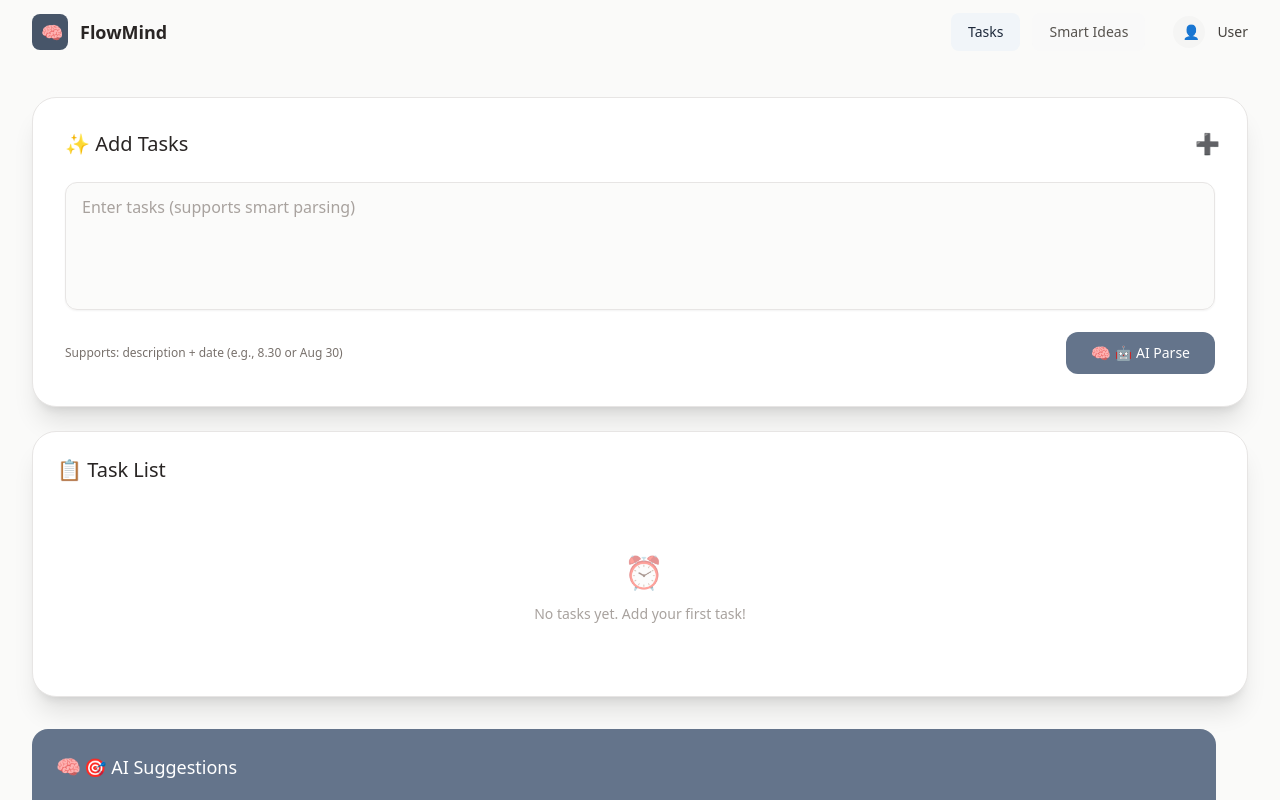
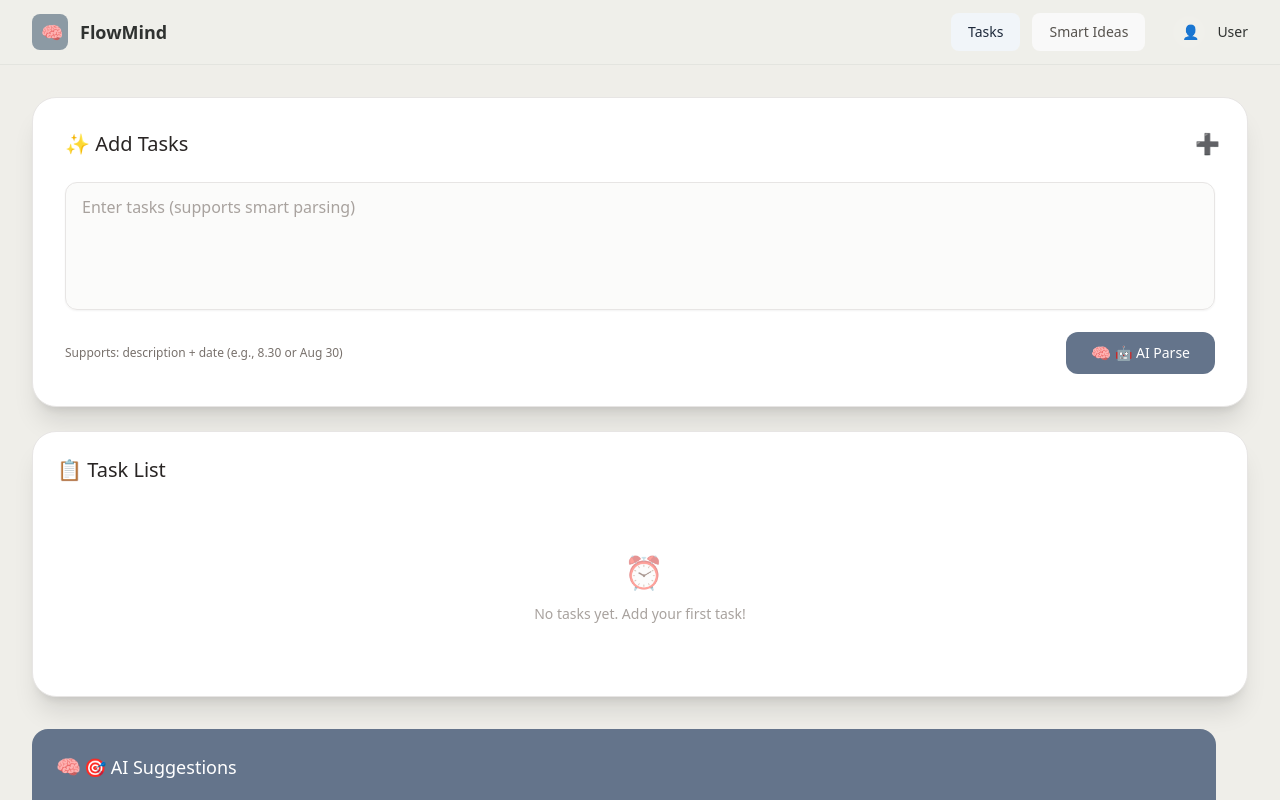
Before and after one commit to JinyiLu-0x/FlowMind, a React (Vite) app: page / in a window 1280 px wide. Both pictures are taken after a click on the button "Sign In". Shown: the top 800 px of the page. Built offline with nearby package versions, Linux system fonts and the light colour scheme.

Commit message:
background color adjustment

```diff
--- a/src/FlowMind.jsx
+++ b/src/FlowMind.jsx
@@ -12,6 +12,7 @@ const FlowMind = () => {
   const [currentView, setCurrentView] = useState('login');
   const [selectedDate, setSelectedDate] = useState('');
   const [expandedTask, setExpandedTask] = useState(null);
+  const [isComposing, setIsComposing] = useState(false);
   const usernameRef = useRef(null);
   const passwordRef = useRef(null);
   const taskInputRef = useRef(null);
@@ -710,7 +711,7 @@ const FlowMind = () => {
     );
   };
 
-  // 智能想法收集器组件 - 增加 Drafts 面板（可转为 Task / 删除）
+  // 智能想法收集器组件 - 修复后无残留 diff 标记
   const IdeaCollector = () => {
     // 将 draft 转为 task
     const promoteDraftToTask = (draft) => {
@@ -746,10 +747,12 @@ const FlowMind = () => {
         <div className="grid grid-cols-1 lg:grid-cols-3 gap-8">
           {/* 输入区 */}
           <div className="lg:col-span-2 space-y-6">
-            <div className="bg-white/90 backdrop-blur-md rounded-3xl p-8 shadow-xl border border-stone-200">
+            <div className="card-morandi backdrop-blur-md rounded-3xl p-8 border">
               <div className="flex items-center justify-between mb-6">
-                <h2 className="text-xl font-medium text-stone-800">🧠 智能思考助手</h2>
-                <Brain size={20} className="text-stone-400" />
+                <div className="flex items-center gap-3">
+                  <Brain size={20} className="text-[var(--m-accent)]" />
+                  <h2 className="text-xl font-medium" style={{color: 'var(--m-foreground)'}}>智能思考助手</h2>
+                </div>
               </div>
 
               <div className="space-y-4">
@@ -767,7 +770,7 @@ const FlowMind = () => {
                   </div>
                   <button
                     onClick={addSmartEntry}
-                    className="bg-slate-500 text-white px-8 py-3 rounded-xl hover:scale-105 hover:shadow-lg transition-all text-sm font-medium flex items-center space-x-2"
+                    className="btn-morandi px-8 py-3 rounded-xl hover:scale-105 hover:shadow-lg transition-all text-sm font-medium flex items-center space-x-2"
                   >
                     <Brain size={16} />
                     <span>🤖 智能解析</span>
@@ -777,9 +780,9 @@ const FlowMind = () => {
             </div>
 
             {/* 智能任务列表 */}
-            <div className="bg-white rounded-3xl p-6 border border-stone-200 shadow-xl">
+            <div className="card-morandi rounded-3xl p-6 border shadow-xl">
               <div className="flex items-center justify-between mb-6">
-                <h2 className="text-xl font-medium text-stone-800 mb-4">📋 智能任务</h2>
+                <h2 className="text-xl font-medium" style={{color: 'var(--m-foreground)'}}>📋 智能任务</h2>
                 <div className="text-xs text-stone-500">
                   {smartEntries.length} 个智能条目
                 </div>
@@ -796,8 +799,8 @@ const FlowMind = () => {
                 ))}
 
                 {smartEntries.length === 0 && (
-                  <div className="text-center py-12 text-stone-400">
-                    <Brain size={32} className="mx-auto mb-4 opacity-50" />
+                  <div className="text-center py-12" style={{color: 'var(--m-muted)'}}>
+                    <Brain size={32} className="mx-auto mb-4 opacity-60" />
                     <p className="text-sm">还没有智能任务，开始输入第一个想法吧！</p>
                   </div>
                 )}
@@ -807,10 +810,10 @@ const FlowMind = () => {
 
           {/* 右侧：Knowledge / Drafts / Skills */}
           <div className="space-y-6">
-            <div className="bg-slate-500 rounded-2xl p-6 text-white">
+            <div className="surface-morandi rounded-2xl p-6 text-white/90">
               <h3 className="text-lg font-medium mb-4 flex items-center">
                 <Lightbulb className="mr-2" size={20} />
-                🔗 知识连接
+                知识连接
               </h3>
 
               <div className="space-y-3 max-h-56 overflow-y-auto">
@@ -1115,37 +1118,37 @@ const FlowMind = () => {
     return () => mq && mq.removeEventListener && mq.removeEventListener('change', apply);
   }, []);
 
-  // 通用卡片组件（保留样式，但确保透明度在深色下可读）
+  // 通用卡片组件：改为使用 morandi 样式类（不改结构）
   const Card = ({ children, className = '' }) => (
-    <div className={`bg-white/90 dark:bg-[#071026]/80 border border-stone-200 dark:border-stone-700 rounded-2xl p-6 shadow-md ${className}`}>
+    <div className={`card-morandi border rounded-2xl p-6 shadow-md ${className}`}>
       {children}
     </div>
   );
 
   // 主渲染：外层保持全页纯色背景并自适应
   return (
-    <div className="min-h-screen w-full bg-stone-50 dark:bg-slate-900 transition-colors flex flex-col">
+    <div className="min-h-screen w-full bg-morandi flex flex-col">
       {!user ? <LoginView /> : (
         <div className="flex-1 flex flex-col">
-          {/* 导航：和页面同色，透明边框，避免白色条带（全屏拉大时背景一致） */}
-          <nav className="bg-stone-50 dark:bg-slate-900 border-b border-transparent sticky top-0 z-40">
+          {/* 导航：使用 surface 背景以和页面一致 */}
+          <nav className="surface-morandi border-b border-transparent sticky top-0 z-40">
             <div className="max-w-7xl mx-auto px-4 sm:px-6 lg:px-8">
               <div className="flex items-center justify-between h-16">
                 <div className="flex items-center gap-3">
-                  <div className="w-9 h-9 rounded-lg bg-slate-600 flex items-center justify-center">
+                  <div className="w-9 h-9 rounded-lg" style={{backgroundColor: 'var(--m-accent)', display: 'flex', alignItems: 'center', justifyContent: 'center'}}>
                     <Brain size={18} className="text-white" />
                   </div>
-                  <div className="text-lg font-semibold text-stone-800 dark:text-stone-100">FlowMind</div>
+                  <div className="text-lg font-semibold" style={{color: 'var(--m-foreground)'}}>FlowMind</div>
                 </div>
 
                 <div className="flex items-center gap-3">
                   <NavButton active={currentView === 'dashboard'} onClick={() => setCurrentView('dashboard')}>Tasks</NavButton>
                   <NavButton active={currentView === 'ideas'} onClick={() => setCurrentView('ideas')}>Smart Ideas</NavButton>
                   <div className="ml-4 flex items-center gap-3">
-                    <div className="w-8 h-8 rounded-full bg-stone-100 dark:bg-stone-800 flex items-center justify-center">
+                    <div className="w-8 h-8 rounded-full surface-morandi flex items-center justify-center">
                       <User size={14} />
                     </div>
-                    <div className="text-sm font-medium text-stone-700 dark:text-stone-200">{user?.name}</div>
+                    <div className="text-sm font-medium" style={{color: 'var(--m-foreground)'}}>{user?.name}</div>
                   </div>
                 </div>
               </div>
--- a/src/index.css
+++ b/src/index.css
@@ -2,34 +2,73 @@
 @tailwind components;
 @tailwind utilities;
 
+/* Morandi palette variables + simple utility classes */
 :root {
-  font-family: system-ui, Avenir, Helvetica, Arial, sans-serif;
-  line-height: 1.5;
-  font-weight: 400;
-
-  color-scheme: light dark;
-  color: rgba(255, 255, 255, 0.87);
-  background-color: #242424;
-
-  font-synthesis: none;
-  text-rendering: optimizeLegibility;
-  -webkit-font-smoothing: antialiased;
-  -moz-osx-font-smoothing: grayscale;
+  --m-bg: #efeee9;
+  --m-surface: #eeeae6;
+  --m-card: #f6f4f2;
+  --m-accent: #8c9aa4;
+  --m-accent-2: #bfa9a2;
+  --m-muted: #7d7b77;
+  --m-foreground: #2f3230;
+  --m-border: rgba(47,50,49,0.06);
 }
 
-/* 保证 html / body 全高并移除干扰布局的 flex 设置 */
-html, body, #root {
-  height: 100%;
-}
-body {
-  margin: 0;
-  min-width: 320px;
-  min-height: 100vh;
-  /* 不再使用 display:flex/place-items:center，这会让页面内容不铺满宽度 */
-  display: block;
-  background: transparent; /* 由应用组件控制背景色 */
+.dark {
+  --m-bg: #0f1112;
+  --m-surface: #0b0d0e;
+  --m-card: #0b1012;
+  --m-accent: #8c9aa4;
+  --m-accent-2: #8f7a76;
+  --m-muted: #9aa0a2;
+  --m-foreground: #e8eef0;
+  --m-border: rgba(255,255,255,0.04);
 }
 
+/* NOTE: removed backdrop-filter on card/surface to avoid IME candidate being hidden on macOS/Chrome */
+.bg-morandi { background-color: var(--m-bg) !important; }
+.surface-morandi {
+  background-color: rgba(255,255,255,0.06);
+  color: var(--m-foreground);
+  border-color: var(--m-border);
+  /* backdrop-filter removed */
+}
+.card-morandi {
+  background-color: rgba(255,255,255,0.92);
+  color: var(--m-foreground);
+  border-color: var(--m-border);
+  /* backdrop-filter removed */
+  box-shadow: 0 6px 18px rgba(15,23,42,0.06);
+}
+
+/* dark overrides keep translucency but without backdrop-filter */
+.dark .card-morandi {
+  background-color: rgba(11,16,22,0.72);
+  box-shadow: 0 6px 18px rgba(0,0,0,0.45);
+}
+.dark .surface-morandi {
+  background-color: rgba(11,16,22,0.55);
+}
+
+/* Ensure inputs/textareas inside cards do not inherit any transform/backdrop-like side-effects */
+.card-morandi input,
+.card-morandi textarea,
+.surface-morandi input,
+.surface-morandi textarea {
+  -webkit-backdrop-filter: none !important;
+  backdrop-filter: none !important;
+  transform: none !important;
+}
+
+/* small helpers */
+.btn-morandi { background-color: var(--m-accent); color: white; }
+.tag-morandi { background-color: rgba(0,0,0,0.03); color: var(--m-muted); border-color: var(--m-border); }
+
+/* ensure full-bleed background controlled by app */
+html, body, #root { height: 100%; background: transparent; }
+body { margin: 0; }
+
+/* typography and links */
 a {
   font-weight: 500;
   color: #646cff;
@@ -44,6 +83,7 @@ h1 {
   line-height: 1.1;
 }
 
+/* buttons */
 button {
   border-radius: 8px;
   border: 1px solid transparent;
```
